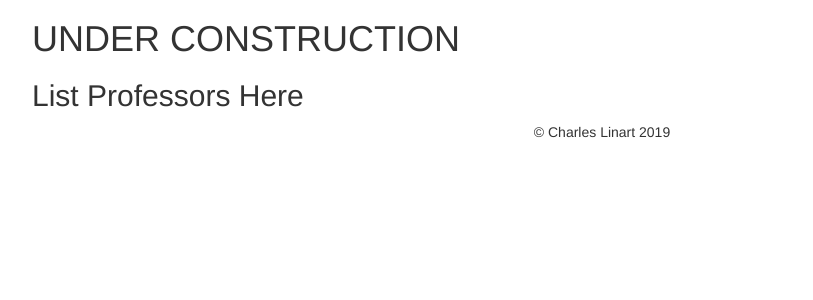
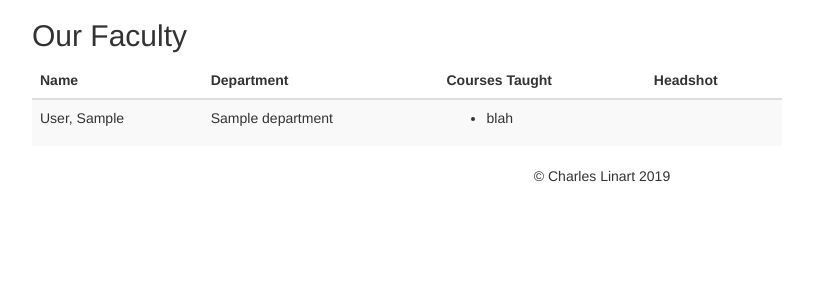
Before and after one commit to chucklinart/hearst_demo_scratch, a Django app: page /professors/ in a window 1280 px wide. Shown: the part 51-351 px from the top of the page, without its empty margins (38-851 px from the left). Run offline with Django 3.2, Linux system fonts and the light colour scheme; tables that the repository leaves empty hold one stand-in row (values such as "Sample post"); some libraries are stand-ins or nearby versions.

Commit message:
fix image upload, start prof list

```diff
--- a/courses/models.py
+++ b/courses/models.py
@@ -1,5 +1,6 @@
 from django.db import models
 from django.utils.html import escape, mark_safe
+from PIL import Image
 
 class Department(models.Model):
     name = models.CharField(max_length=30)
@@ -58,8 +59,8 @@ class Prof(models.Model):
             return
 
         super(Prof, self).save()
-        avatar = Image.open(self.photo)
-        (width, height) = image.size
+        avatar = Image.open(self.avatar)
+        (width, height) = avatar.size
         size = ( 100, 100)
         avatar = avatar.resize(size, Image.ANTIALIAS)
-        avatar.save(self.photo.path)
+        avatar.save(self.avatar.path)
--- a/courses/templates/course_department_list.html
+++ b/courses/templates/course_department_list.html
@@ -20,6 +20,6 @@
     </tbody>
   </table>
     {% else %}
-        <h3>No Courses in the {{ course_department }} yet. Please add some if you are an administrator.</h3>
+        <h3>No Courses in the {{ course_department }} department yet. Please add some if you are an administrator.</h3>
     {% endif %}
 {% endblock %}
--- /dev/null
+++ b/courses/templates/prof_courses.html
@@ -0,0 +1,9 @@
+<ul>
+  {% if courses_by_prof %}
+    {% for i in courses_by_prof %}
+      <li>hello</li>
+    {% endfor %}
+  {% else %}
+    <li>blah</li>
+  {% endif %}
+</ul>
--- a/courses/templates/professors.html
+++ b/courses/templates/professors.html
@@ -1,5 +1,33 @@
 {% extends 'base.html' %}
-{% block content %}
-<h1>UNDER CONSTRUCTION</h1>
-<h2>List Professors Here</h2>
-{% endblock %}
+  {% block content %}
+  {% if prof_list %}
+    <h2>Our Faculty</h2>
+     <table class="table table-striped">
+       <thead>
+         <tr>
+           <th>Name</th>
+           <th>Department</th>
+           <th>Courses Taught</th>
+           <th>Headshot</th>
+         </tr>
+       </thead>
+       <tbody>
+       {% for i in prof_list %}
+         <tr>
+           <td>{{i.last_name}}, {{i.first_name}}</td>
+           <td>{{i.department}}</td>
+           {% if i.courses %}
+             <td>{% include 'prof_courses.html' %}</td>
+           {% else %}
+             <td>No courses this term</td>
+           {% endif %}
+           <td></td>
+         </tr>
+       {% endfor %}
+       </tbody>
+     </table>
+  {% else %}
+    <h1>UNDER CONSTRUCTION</h1>
+    <h2>List Professors Here</h2>
+  {% endif %}
+  {% endblock %}
--- a/courses/views.py
+++ b/courses/views.py
@@ -49,5 +49,15 @@ class ProfList(ListView):
     queryset = Prof.objects.all()
     context_object_name = 'prof_list'
 
+class ProfCoursesList(ListView):
+    template_name = 'prof_courses.html'
+    def get_queryset(self):
+        self.courses = get_list_or_404(Course, name=self.kwargs[courses])
+        return Prof.objects.filter(prof_courses=self.courses)
+    def get_context_data(self, **kwargs):
+        context['courses'] = self.courses
+        return context
+    context_object_name = 'courses_by_prof'
+
 def home(request):
     return render(request, 'home.html')
```
